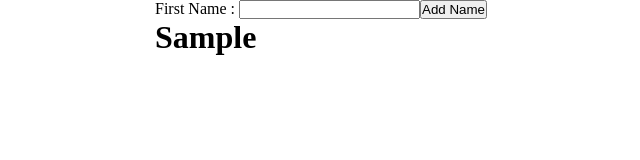
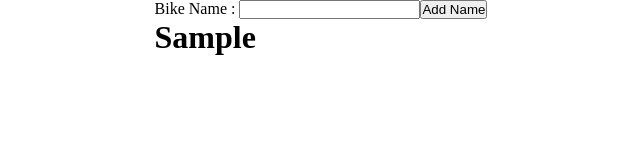
Before and after one commit to banti377/React, a React (Vite) app in the folder vite-project/: page / in a window 1280 px wide. Both pictures are taken after typing "Sample" into the empty fields and a click on the button "Add Name". Shown: the top 160 px of the page, without its empty margins (319-959 px from the left). Built offline with nearby package versions, Linux system fonts and the light colour scheme.

Commit message:
add data

```diff
--- a/vite-project/src/App.jsx
+++ b/vite-project/src/App.jsx
@@ -5,14 +5,16 @@ import Fun from './component/Func';
 import ListKey from './List/ListKey';
 import Test from './map/Test';
 import InputCom from './input/InputCom';
+import InputTask from './input/InputTask';
 
 
 function App() {
   return (
     <div>
-      <InputCom />
-      {/* <Test /> */}
-      {/* <ClassCom />
+      <InputTask />
+      {/* <InputCom /> */}
+      {/* <Test />
+      <ClassCom />
       <Fun />
       <ListKey /> */}
     </div>
--- /dev/null
+++ b/vite-project/src/input/InputTask.jsx
@@ -0,0 +1,30 @@
+// bike name
+
+import React, { useState } from 'react'
+
+export default function InputTask() {
+
+    let [bikeName, setBikeName] = useState("")
+    let [data, setData] = useState([])
+    function getData(e) {
+        setBikeName(e?.target?.value)
+    }
+    function addData(params) {
+        setData([...data, bikeName])
+        setBikeName("")
+    }
+
+    return (
+        <>
+            <label htmlFor="bn">Bike Name : </label>
+            <input type="text" value={bikeName} onChange={(e) => getData(e)} />
+            <button onClick={() => addData()}>Add Name</button>
+
+            <div>
+                {data.map((e, i) => {
+                    return <h1 key={i}>{e}</h1>
+                })}
+            </div>
+        </>
+    )
+}
```
